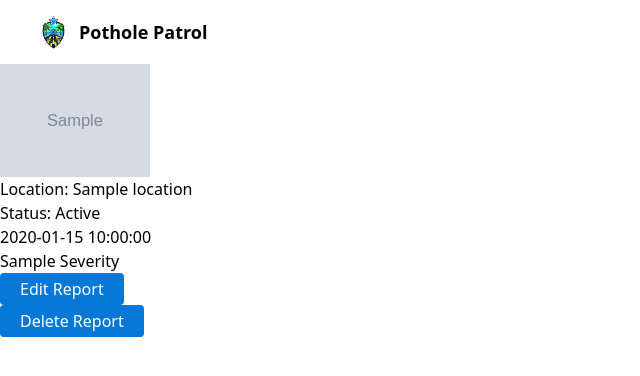
After one commit to IsaiahSama/COMP3375-Assignment, a FastAPI app: template server/templates/reports/report.html in a window 1280 px wide. The commit adds this page. Shown: the top 376 px of the page, without its empty margins (0-640 px from the left). Run offline with FastAPI, Linux system fonts and the light colour scheme; the template is opened without the code that fills it: most values are stand-ins (such as "Sample title", 1, 10 or a date in 2020); grey boxes marked "Sample" are stand-in pictures; parts of the project's set-up code (start-up, migrations or seed data) failed here and were passed over.

Commit message:
Can now view a specific report

```diff
--- a/server/public/styles/output.css
+++ b/server/public/styles/output.css
@@ -196,6 +196,24 @@
   .static {
     position: static;
   }
+  .container {
+    width: 100%;
+    @media (width >= 40rem) {
+      max-width: 40rem;
+    }
+    @media (width >= 48rem) {
+      max-width: 48rem;
+    }
+    @media (width >= 64rem) {
+      max-width: 64rem;
+    }
+    @media (width >= 80rem) {
+      max-width: 80rem;
+    }
+    @media (width >= 96rem) {
+      max-width: 96rem;
+    }
+  }
   .my-1 {
     margin-block: calc(var(--spacing) * 1);
   }
@@ -392,8 +410,14 @@
   .bg-\[var\(--blue-primary\)\] {
     background-color: var(--blue-primary);
   }
+  .bg-\[var\(--blue-secondary\)\] {
+    background-color: var(--blue-secondary);
+  }
   .bg-\[var\(--green-primary\)\] {
     background-color: var(--green-primary);
+  }
+  .bg-\[var\(--red-primary\)\] {
+    background-color: var(--red-primary);
   }
   .bg-gray-100 {
     background-color: var(--color-gray-100);
@@ -543,6 +567,13 @@
     &:hover {
       @media (hover: hover) {
         background-color: var(--blue-secondary);
+      }
+    }
+  }
+  .hover\:bg-\[var\(--red-secondary\)\] {
+    &:hover {
+      @media (hover: hover) {
+        background-color: var(--red-secondary);
       }
     }
   }
--- /dev/null
+++ b/server/templates/reports/report.html
@@ -0,0 +1,53 @@
+{% extends "base.html" %}
+
+{% block title %}
+Report
+{% endblock %}
+
+{% block styles %}
+
+<style>
+
+</style>
+
+{% endblock %}
+
+{% block content %}
+
+{% if error %}
+    <div class="text-red-500 text-sm font-semibold text-center">{{ error }}</div>
+{% endif %}
+
+{% if report %}
+<div class="container">
+
+    <div class="center-content">
+
+        <img src="{{ url_for('static', path='/uploaded-images/'+report['image_path']) }}" alt="map" width="150"
+            height="150">
+
+        <div class="info-container">
+            <p>Location: {{ report['location'] }}</p>
+            <p style="text-transform: capitalize;">Status: {{ report['status'] }}</p>
+            <p>{{ report['date'] }}</p>
+
+            <p style="text-transform: capitalize" >{{ report['severity'] }}</p>
+        </div>
+
+        <div class="buttons">
+
+            <a href="/reports/create">
+                <button
+                    class="button px-5 py-1 bg-[var(--blue-primary)] text-white rounded-sm hidden md:block hover:bg-[var(--blue-secondary)] hover:cursor-pointer ">Edit Report</button>
+            </a>
+            <a href="/reports/create">
+                <button
+                    class="button px-5 py-1 bg-[var(--blue-primary)] text-white rounded-sm hidden md:block hover:bg-[var(--blue-secondary)] hover:cursor-pointer ">Delete Report</button>
+            </a>
+        </div>
+
+    </div>
+
+</div>
+{% endif %}
+{% endblock %}
```
Also changed, not shown: server/routers/reports.py (+30 -1 lines), server/templates/reports/reports.html (+4 -3 lines).
